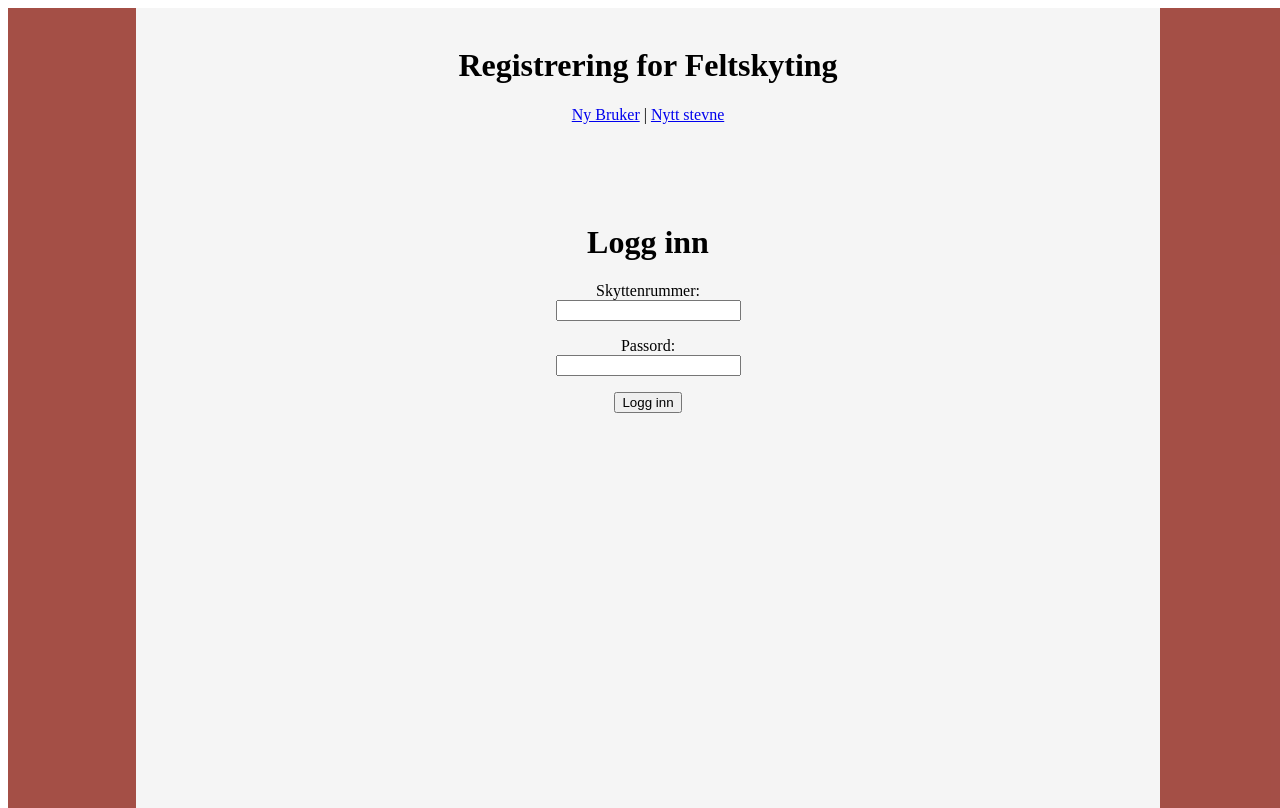
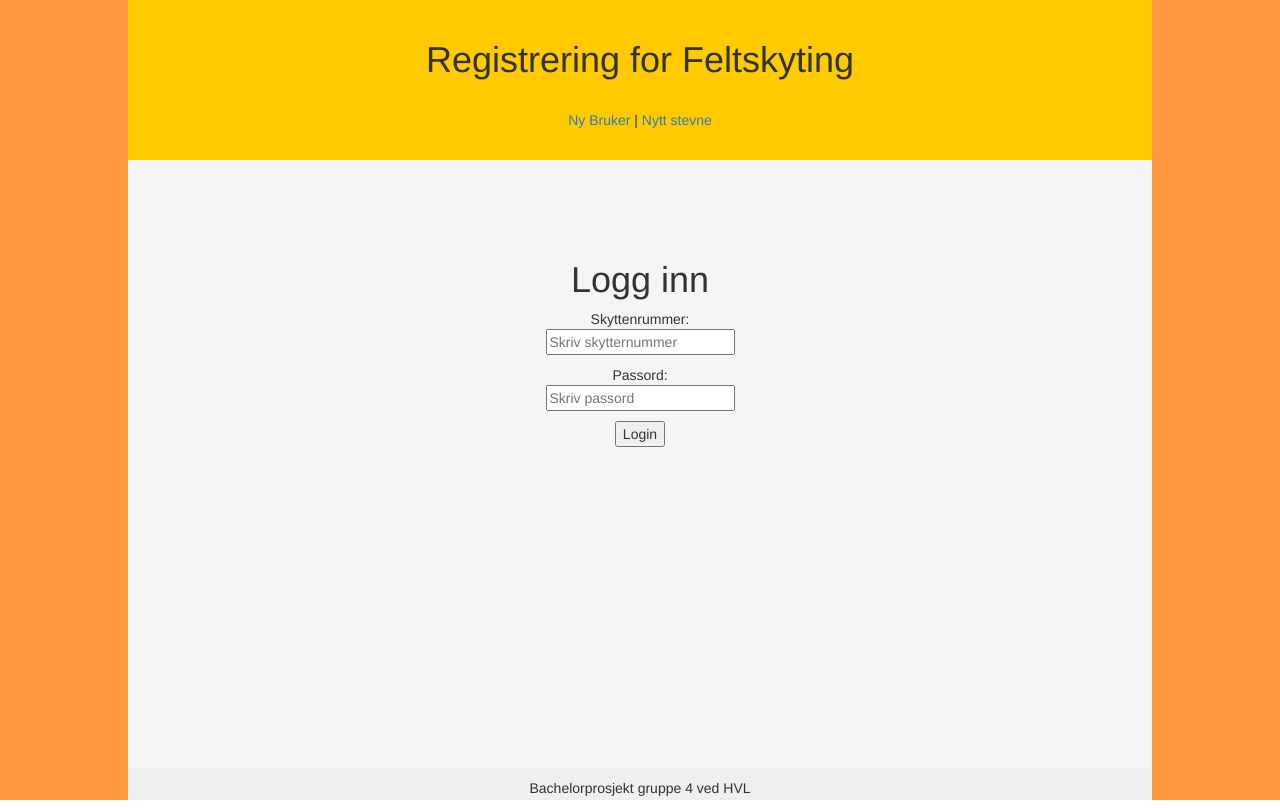
Before and after one commit to Michelsen93/ShootApp_web, a plain HTML site: page index.html in a window 1280 px wide. Drawn offline with nearby package versions, Linux system fonts and the light colour scheme.

Commit message:
log in commit

```diff
--- a/index.html
+++ b/index.html
@@ -4,8 +4,12 @@
     <link rel="stylesheet" type="text/css" href="stylesheet.css">
     <meta charset="UTF-8">
     <title>Logg inn</title>
-
-    <!-- må få vekk den hvite borderen på siden og på toppen, slik at det ikke går an å slide til siden -->
+    <!-- Latest compiled and minified CSS -->
+    <link rel="stylesheet" href="https://maxcdn.bootstrapcdn.com/bootstrap/3.3.7/css/bootstrap.min.css" integrity="sha384-BVYiiSIFeK1dGmJRAkycuHAHRg32OmUcww7on3RYdg4Va+PmSTsz/K68vbdEjh4u" crossorigin="anonymous">
+    <!-- Optional theme -->
+    <link rel="stylesheet" href="https://maxcdn.bootstrapcdn.com/bootstrap/3.3.7/css/bootstrap-theme.min.css" integrity="sha384-rHyoN1iRsVXV4nD0JutlnGaslCJuC7uwjduW9SVrLvRYooPp2bWYgmgJQIXwl/Sp" crossorigin="anonymous">
+    <!-- Latest compiled and minified JavaScript -->
+    <script src="https://maxcdn.bootstrapcdn.com/bootstrap/3.3.7/js/bootstrap.min.js" integrity="sha384-Tc5IQib027qvyjSMfHjOMaLkfuWVxZxUPnCJA7l2mCWNIpG9mGCD8wGNIcPD7Txa" crossorigin="anonymous"></script>
 </head>
 <body>
 <div class="outerBackground">
@@ -15,22 +19,30 @@
         <div class="headline">
             <br>
             <h1>Registrering for Feltskyting</h1>
+            <br>
+            <p> <a href="NyBruker.html">Ny Bruker</a> | <a href="NyBruker.html">Nytt stevne</a></p>
+            <br>
         </div>
 
-        <div class="menu">
-            <p> <a href="NyBruker.html">Ny Bruker</a> | <a href="NyBruker.html">Nytt stevne</a></p>
-
-        </div>
 
         <div class="loggInn">
             <h1>Logg inn</h1>
-            <p>Skyttenrummer: <br> <input type="text" name="skytternummer"></p>
-            <p>Passord: <br> <input type="password" name="password"></p>
-            <!-- Ha en placeholder her? Blir som eksempel text -->
-            <button type="button">Logg inn</button>
+            <p>Skyttenrummer: <br> <input type="text" placeholder="Skriv skytternummer" name="skytternummer" required></p>
+            <p>Passord: <br> <input type="password" placeholder="Skriv passord" name="psw" required></p>
+
+
+            <form method="POST" action="NyBruker.html">
+                <button type="submit" name="Login">Login  </button>
+            </form>
+        </div>
+
+        <div class="footer">
+            <p>Bachelorprosjekt gruppe 4 ved HVL</p>
         </div>
 
     </div>
 </div>
+
+
 </body>
 </html>
--- a/stylesheet.css
+++ b/stylesheet.css
@@ -1,11 +1,17 @@
 
 /*Logg inn siden*/
+body{
+    margin-bottom: 0px;
+    margin-top: 0px;;
+    margin-left: 0px;
+    margin-right: 0px;
+}
 .outerBackground{
     vertical-align: top;
     position: absolute;
     height: 100%;
     width:100%;
-    background-color: rgba(139, 30, 19, 0.78);
+    background-color: rgba(255, 119, 6, 0.76);
 }
 
 .innerBackground{
@@ -20,12 +26,12 @@
 .headline{
 
     text-align: center;
+    background-color: #ffca00;
+
+
 }
 
-.menu{
 
-    text-align: center;
-}
 
 .loggInn{
 
```
